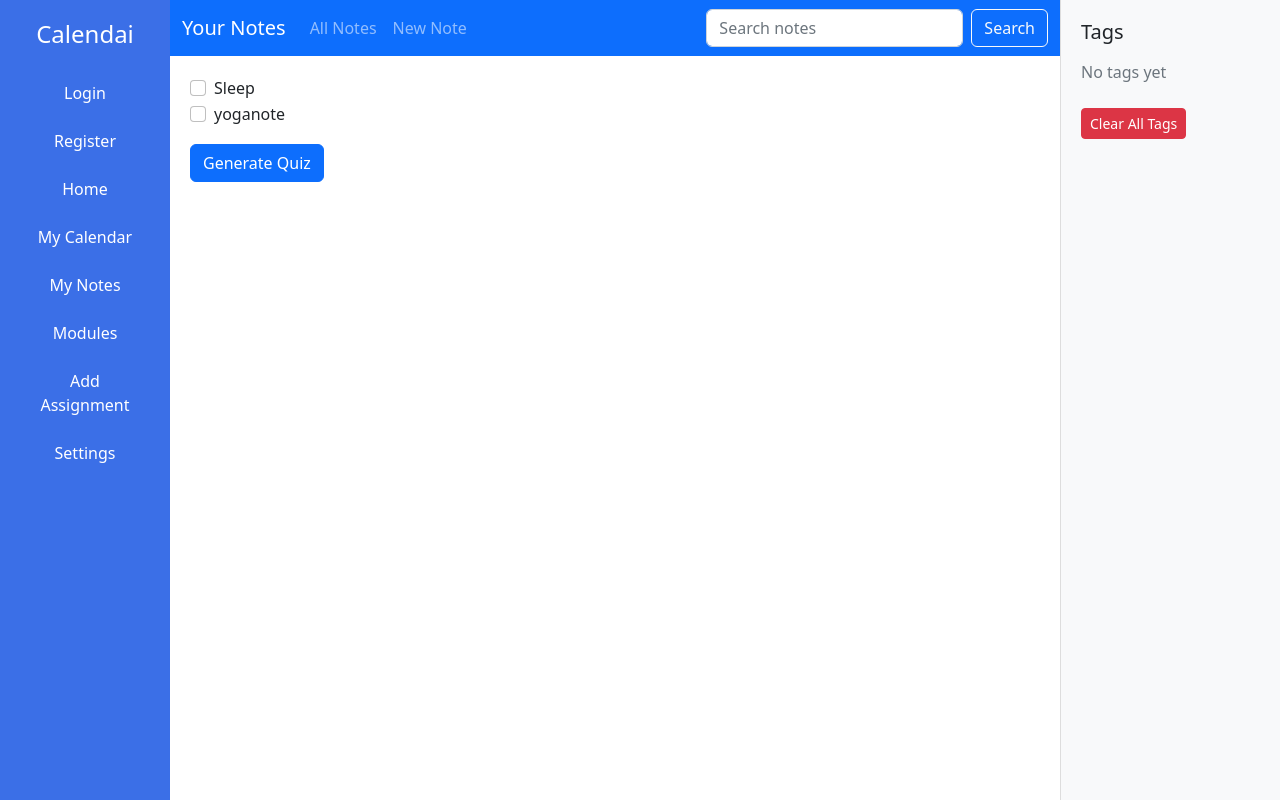
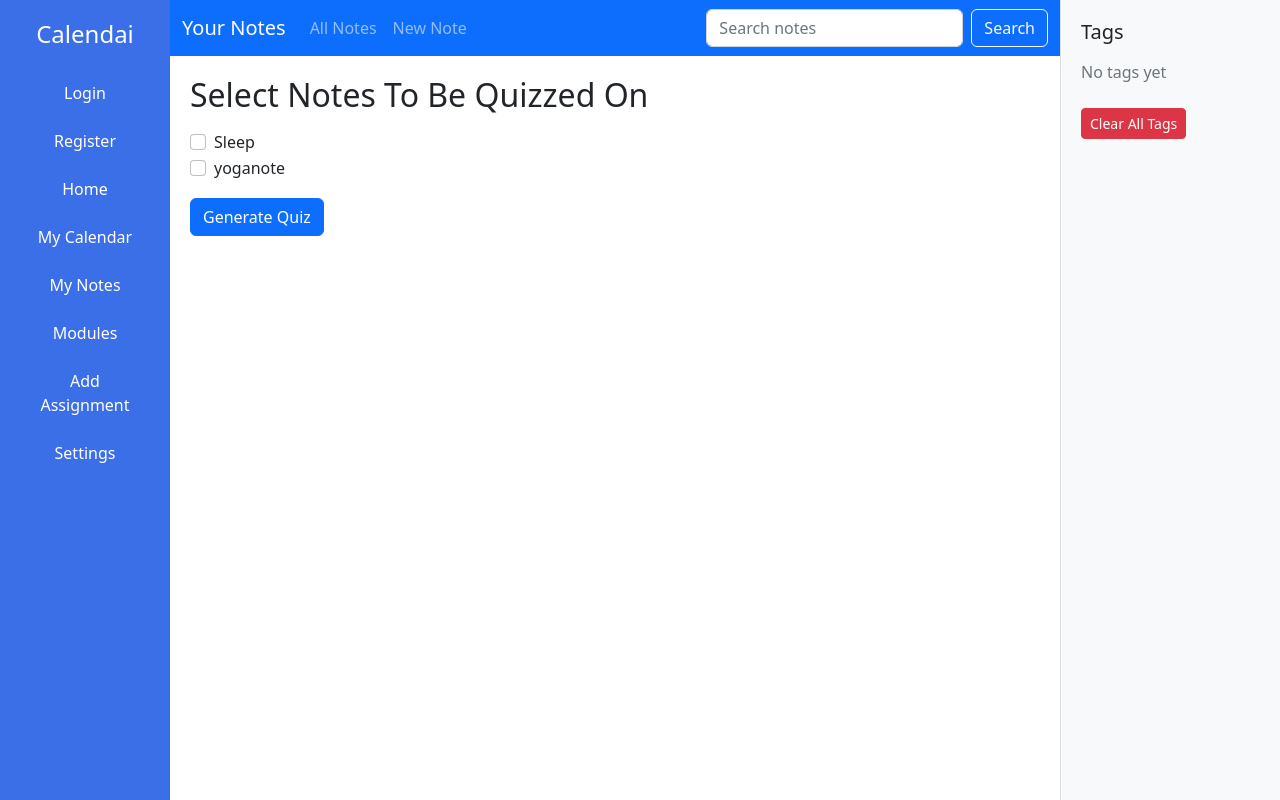
Before and after one commit to UCCS-SP25-CS4300-CS5300-1/Group-3-spring-2025, a Django app: page /notepage/quiz/ in a window 1280 px wide. Run offline with Django 4.2, Linux system fonts and the light colour scheme; data comes from the database, SQL or seed files in the repository; parts of the project's set-up code (start-up, migrations or seed data) failed here and were passed over; some libraries are stand-ins or nearby versions.

Commit message:
Quiz page UI Touchups

```diff
--- a/group3_project/calendar/notepage/templates/notepage/quiz_page.html
+++ b/group3_project/calendar/notepage/templates/notepage/quiz_page.html
@@ -2,6 +2,8 @@
 {% block title %}AI Quiz Generator{% endblock %}
 
 {% block content %}
+<h2 class="mb-3">Select Notes To Be Quizzed On</h2>
+
 <form id="quiz-form" class="mb-4">
   {% for note in notes %}
     <div class="form-check">
@@ -41,7 +43,7 @@
     document.getElementById("quiz-results").innerHTML = "";
     document.getElementById("submit-quiz").style.display = "none";
 
-    // This will store all of the selected answers.
+    // This will store the selected notes you want to be quizzed on.
     const selectedIds = [];
     document.querySelectorAll("input[type='checkbox']:checked").forEach(cb => {
       selectedIds.push(cb.value);
@@ -54,7 +56,8 @@
       return;
     }
 
-    // THis will fetch the view to send the contents of the note and make the quiz.
+    // This will fetch the view to send the contents of the note and make the quiz. It will parse the views call and send the correct answers to the correctAnswer array. The
+    // rest of the answers and question will be in their own variable.
     fetch("{% url 'generate_multi_note_quiz' %}", {
       method: "POST",
       headers: {
@@ -98,13 +101,14 @@
     });
   }
 
-  // This is for the submit button once the user has submitted the answers.
+  // This is for the submit button once the user has submitted the answers and will display the results.
   document.getElementById("submit-quiz").addEventListener("click", () => {
     const resultBox = document.getElementById("quiz-results");
     let score = 0;
     resultBox.innerHTML = "<h4>Results</h4><ul>";
 
-  // After the answer is submitted, it will then go through each question and show the user the correct and incorrect scores along with a score out of however many questions were answered correctly.
+  // After the answers are submitted, it will then go through each question and compare the user's answers to the correct ones along with a score
+  // out of however many questions the user answered correctly.
   correctAnswers.forEach((correct, i) => {
       const selected = document.querySelector(`input[name="q${i}"]:checked`);
       const answer = selected ? selected.value : "No answer";
```
